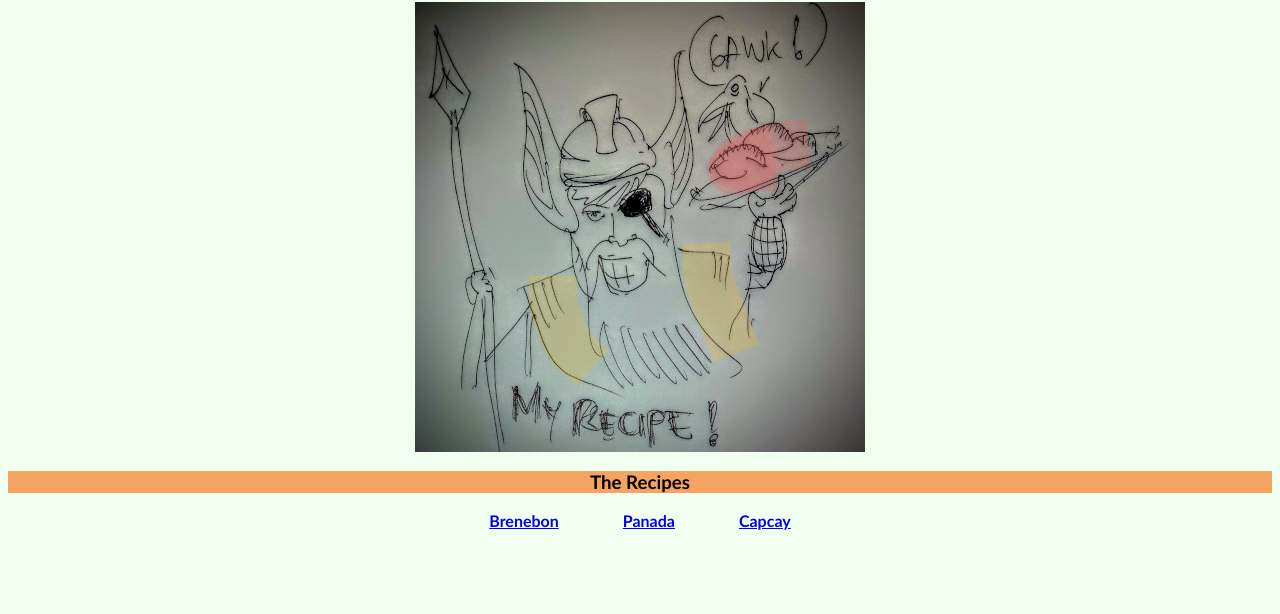
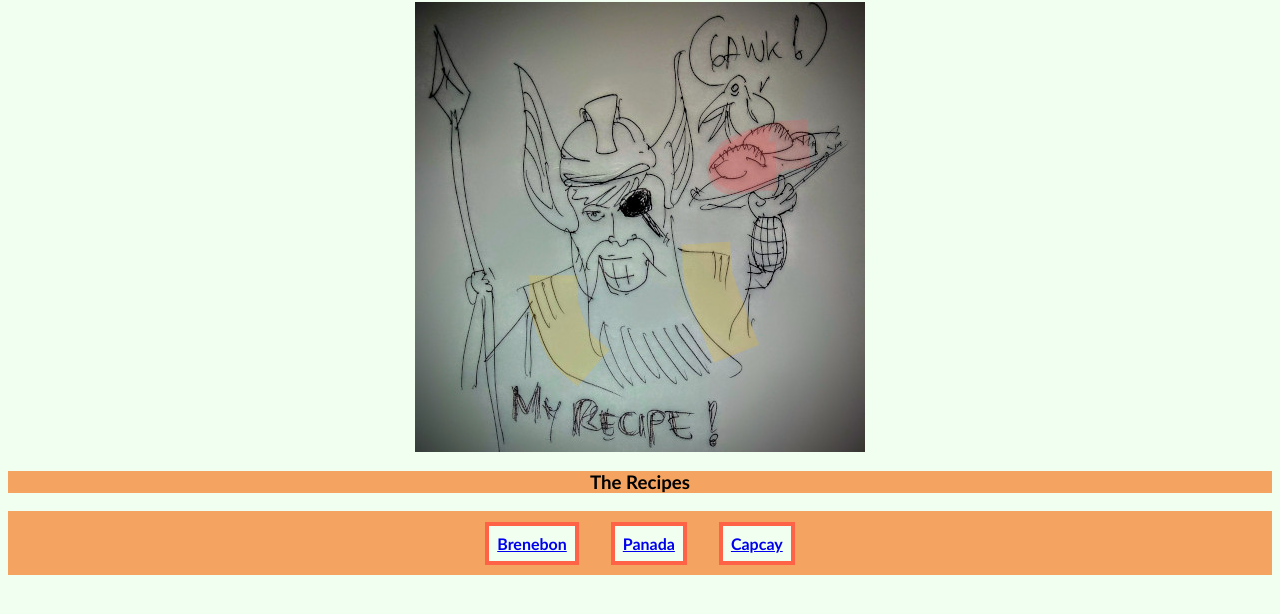
Before and after one commit to BenWalangare/odin-recipes-css, a plain HTML site: page index.html in a window 1280 px wide. Shown: the part 80-694 px from the top of the page. Drawn offline with Linux system fonts and the light colour scheme.

Commit message:
Apply proper flexbox concept on home screen

```diff
--- a/css/style.css
+++ b/css/style.css
@@ -16,18 +16,22 @@ html {
 #homelist {
     padding: 0%;
     font-weight: bolder;
-    display: flex;
     list-style-type: none;
 }
 
 #homediv {
     display: flex;
-    margin: auto;
+    align-items: center;
+    justify-content: center;
+    gap: 32px;
+    background-color: sandybrown;
+    height: 4em;
 }
 
 .lists {
-    padding-left: 2em;
-    padding-right: 2em;
+    color: tomato;
+    border: 4px solid tomato;
+    padding: 8px
 }
 
 .desc {
```
